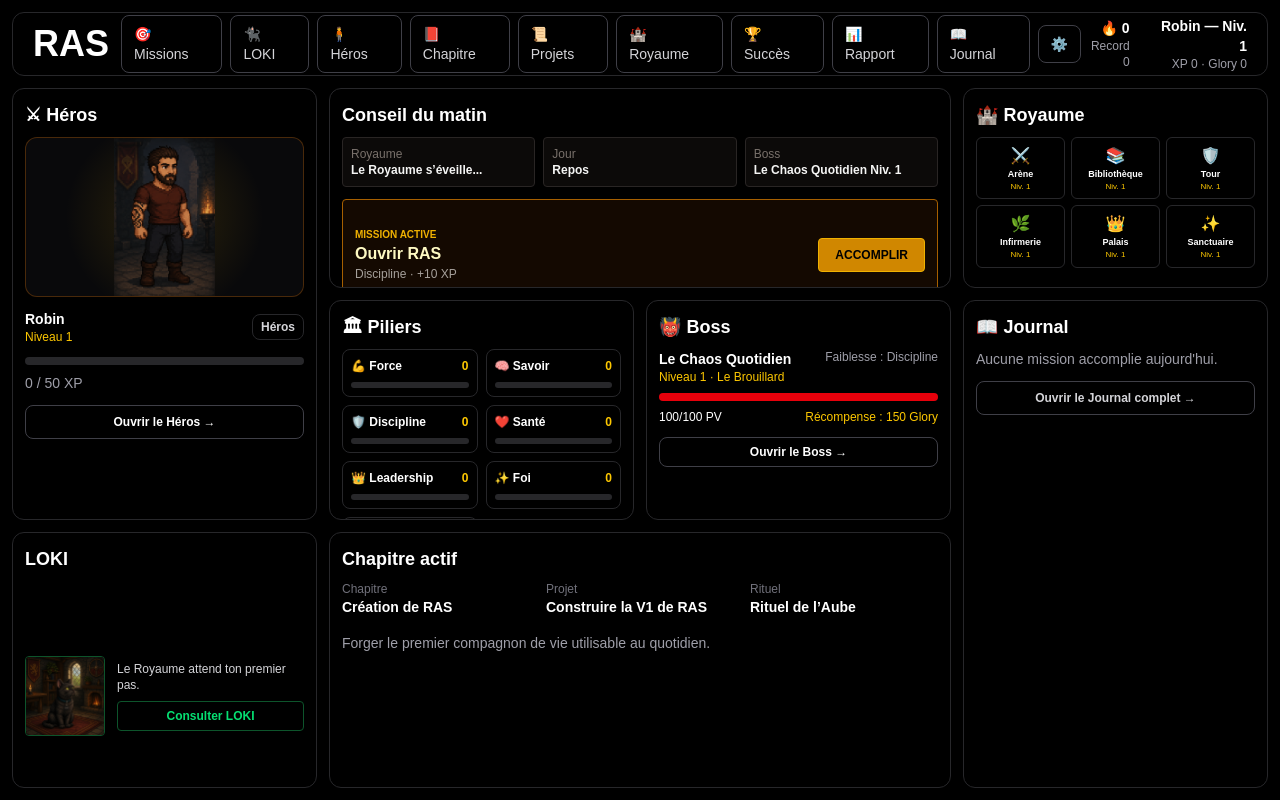
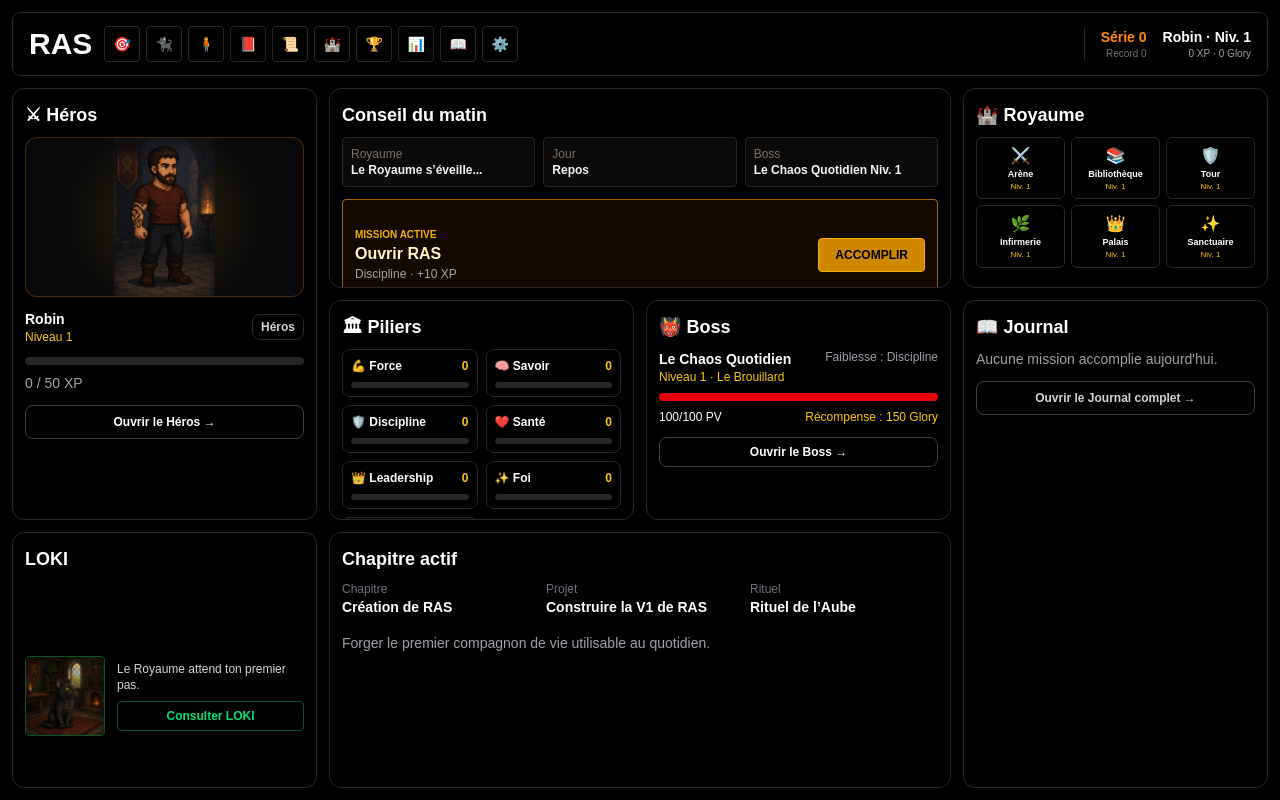
Before and after one commit to RobinWhitman/ras, a Next.js app: page / in a window 1280 px wide. Built offline with nearby package versions, Linux system fonts and the light colour scheme.

Commit message:
Macro Sprint 26 - Finalize dashboard navigation

```diff
--- a/src/components/dashboard/TopBar.tsx
+++ b/src/components/dashboard/TopBar.tsx
@@ -1,4 +1,7 @@
+"use client";
+
 import Link from "next/link";
+import { usePathname } from "next/navigation";
 
 type TopBarProps = {
   heroLevel: number;
@@ -8,8 +11,58 @@ type TopBarProps = {
   bestStreak: number;
 };
 
-const linkClass =
-  "rounded-lg border border-zinc-700 px-3 py-2 text-sm text-zinc-300 transition hover:border-yellow-500 hover:text-yellow-400";
+const navigationLinks = [
+  {
+    href: "/missions",
+    label: "Missions",
+    icon: "🎯",
+  },
+  {
+    href: "/companion",
+    label: "LOKI",
+    icon: "🐈‍⬛",
+  },
+  {
+    href: "/hero",
+    label: "Héros",
+    icon: "🧍",
+  },
+  {
+    href: "/chapter",
+    label: "Chapitre",
+    icon: "📕",
+  },
+  {
+    href: "/projects",
+    label: "Projets",
+    icon: "📜",
+  },
+  {
+    href: "/kingdom",
+    label: "Royaume",
+    icon: "🏰",
+  },
+  {
+    href: "/achievements",
+    label: "Succès",
+    icon: "🏆",
+  },
+  {
+    href: "/report",
+    label: "Rapport",
+    icon: "📊",
+  },
+  {
+    href: "/journal",
+    label: "Journal",
+    icon: "📖",
+  },
+  {
+    href: "/settings",
+    label: "Réglages",
+    icon: "⚙️",
+  },
+] as const;
 
 export default function TopBar({
   heroLevel,
@@ -18,72 +71,73 @@ export default function TopBar({
   currentStreak,
   bestStreak,
 }: TopBarProps) {
+  const pathname = usePathname();
+
   return (
-    <header className="flex h-16 items-center justify-between rounded-xl border border-zinc-800 px-5">
-      <div className="flex items-center gap-2">
-        <h1 className="mr-1 text-4xl font-bold">
+    <header className="flex h-16 min-w-0 items-center gap-4 rounded-lg border border-zinc-800 bg-black px-4">
+      <div className="flex min-w-0 flex-1 items-center gap-3">
+        <Link
+          href="/"
+          title="Dashboard"
+          className="shrink-0 text-3xl font-black text-white transition hover:text-yellow-400"
+        >
           RAS
-        </h1>
-
-        <Link href="/missions" className={linkClass}>
-          🎯 Missions
         </Link>
 
-        <Link href="/companion" className={linkClass}>
-          🐈‍⬛ LOKI
-        </Link>
+        <nav className="min-w-0 flex-1 overflow-x-auto [scrollbar-width:none] [&::-webkit-scrollbar]:hidden">
+          <div className="flex w-max items-center gap-1.5">
+            {navigationLinks.map((link) => {
+              const active =
+                pathname === link.href;
 
-        <Link href="/hero" className={linkClass}>
-          🧍 Héros
-        </Link>
+              return (
+                <Link
+                  key={link.href}
+                  href={link.href}
+                  title={link.label}
+                  aria-current={
+                    active
+                      ? "page"
+                      : undefined
+                  }
+                  className={`flex h-9 min-w-9 shrink-0 items-center justify-center gap-2 rounded border px-2 text-sm font-bold transition ${
+                    active
+                      ? "border-yellow-500 bg-yellow-500/15 text-yellow-400"
+                      : "border-zinc-800 text-zinc-400 hover:border-zinc-600 hover:text-white"
+                  }`}
+                >
+                  <span aria-hidden="true">
+                    {link.icon}
+                  </span>
 
-        <Link href="/chapter" className={linkClass}>
-          📕 Chapitre
-        </Link>
-
-        <Link href="/projects" className={linkClass}>
-          📜 Projets
-        </Link>
-
-        <Link href="/kingdom" className={linkClass}>
-          🏰 Royaume
-        </Link>
-
-        <Link href="/achievements" className={linkClass}>
-          🏆 Succès
-        </Link>
-
-        <Link href="/report" className={linkClass}>
-          📊 Rapport
-        </Link>
-
-        <Link href="/journal" className={linkClass}>
-          📖 Journal
-        </Link>
-
-        <Link href="/settings" className={linkClass}>
-          ⚙️
-        </Link>
+                  <span className="hidden 2xl:inline">
+                    {link.label}
+                  </span>
+                </Link>
+              );
+            })}
+          </div>
+        </nav>
       </div>
 
-      <div className="flex items-center gap-5 text-right">
-        <div>
-          <p className="font-bold">
-            🔥 {currentStreak}
+      <div className="flex shrink-0 items-center gap-4 border-l border-zinc-800 pl-4 text-right">
+        <div className="hidden lg:block">
+          <p className="text-sm font-black text-orange-400">
+            Série {currentStreak}
           </p>
 
-          <p className="text-xs text-zinc-400">
+          <p className="text-[10px] text-zinc-500">
             Record {bestStreak}
           </p>
         </div>
 
         <div>
-          <p className="font-bold">
-            Robin — Niv. {heroLevel}
+          <p className="whitespace-nowrap text-sm font-black text-white">
+            Robin · Niv. {heroLevel}
           </p>
 
-          <p className="text-xs text-zinc-400">
-            XP {xp} · Glory {glory}
+          <p className="whitespace-nowrap text-[10px] text-zinc-400">
+            {xp} XP · {glory} Glory
           </p>
         </div>
       </div>
```
